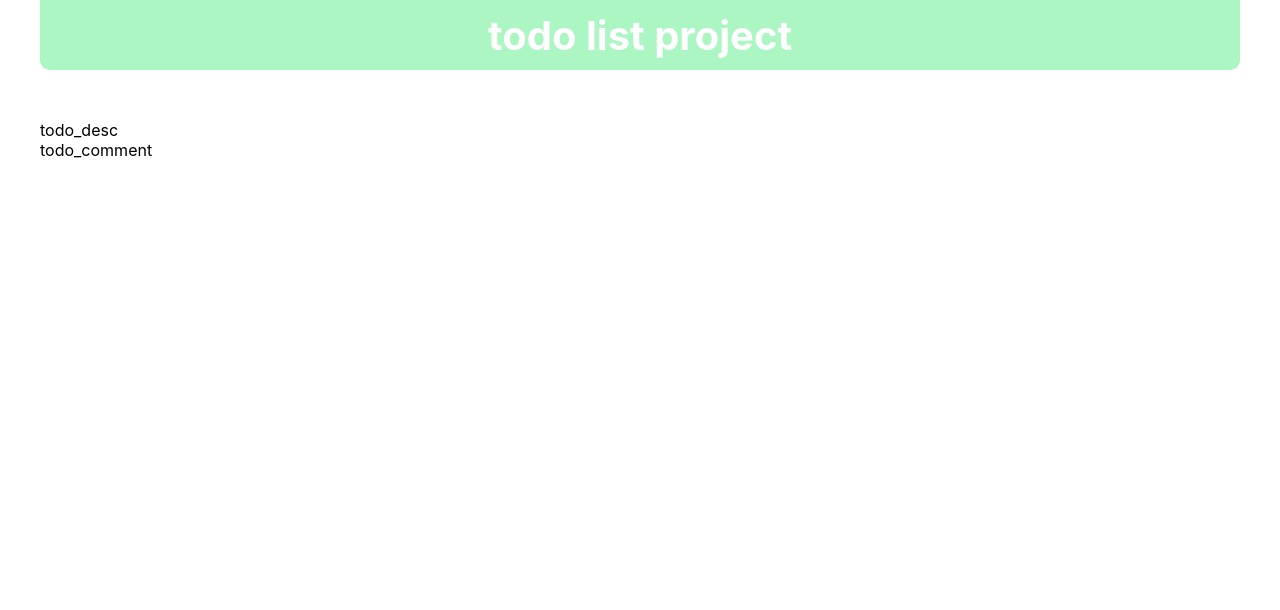
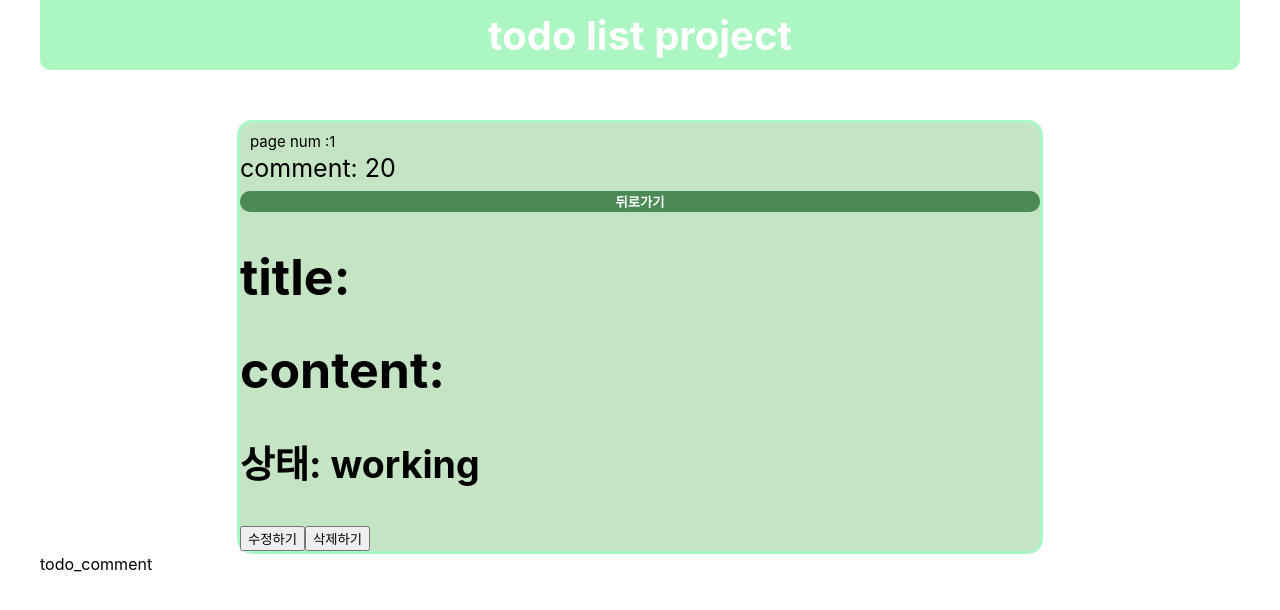
Before and after one commit to escape-engineering/react-1-teamproject, a React (Create React App) app: page /list in a window 1280 px wide. Shown: the top 610 px of the page. Built offline with nearby package versions, Linux system fonts and the light colour scheme.

Commit message:
잠깐테스트

```diff
--- a/src/component/button/Button.js
+++ b/src/component/button/Button.js
@@ -4,6 +4,8 @@ import "./style.css";
 const ButtonComponent = ({ value }) => {
   return value === "ActiveAddBox" ? (
     <StyledButton>리스트 추가하기</StyledButton>
+  ) : value === "BackPage" ? (
+    <StyledButton>뒤로가기</StyledButton>
   ) : null;
 };
 
@@ -15,6 +17,7 @@ const StyledButton = styled.button`
   font-weight: bold;
   color: white;
   border-radius: 10px;
+  cursor: pointer;
 `;
 
 export default ButtonComponent;
--- a/src/page/detail.js
+++ b/src/page/detail.js
@@ -1,8 +1,18 @@
+import styled from "styled-components";
+import ButtonComponent from "../component/button/Button";
 const DetailPage = () => {
   return (
     <div>
       {/* 학준님 */}
-      <div>todo_desc</div>
+      <Detailbox>
+        <Pagenum>page num :1</Pagenum> <div>comment: 20</div>
+        <ButtonComponent value="BackPage" />
+        <h1>title: </h1>
+        <h1>content:</h1>
+        <h2>상태: working </h2>
+        <button>수정하기</button>
+        <button>삭제하기</button>
+      </Detailbox>
 
       {/* 상국님 */}
       <div>todo_comment</div>
@@ -10,3 +20,20 @@ const DetailPage = () => {
   );
 };
 export default DetailPage;
+
+const Detailbox = styled.div`
+  width: 800px;
+  max-width: 1200px;
+  min-width: 800px;
+  margin-left: auto;
+  margin-right: auto;
+  border: 3px solid rgb(171, 246, 200);
+  background-color: rgb(196, 228, 195);
+  border-radius: 15px;
+  color: black;
+  font-size: 25px;
+`;
+const Pagenum = styled.span`
+  font-size: 15px;
+  margin-left: 10px;
+`;
```
